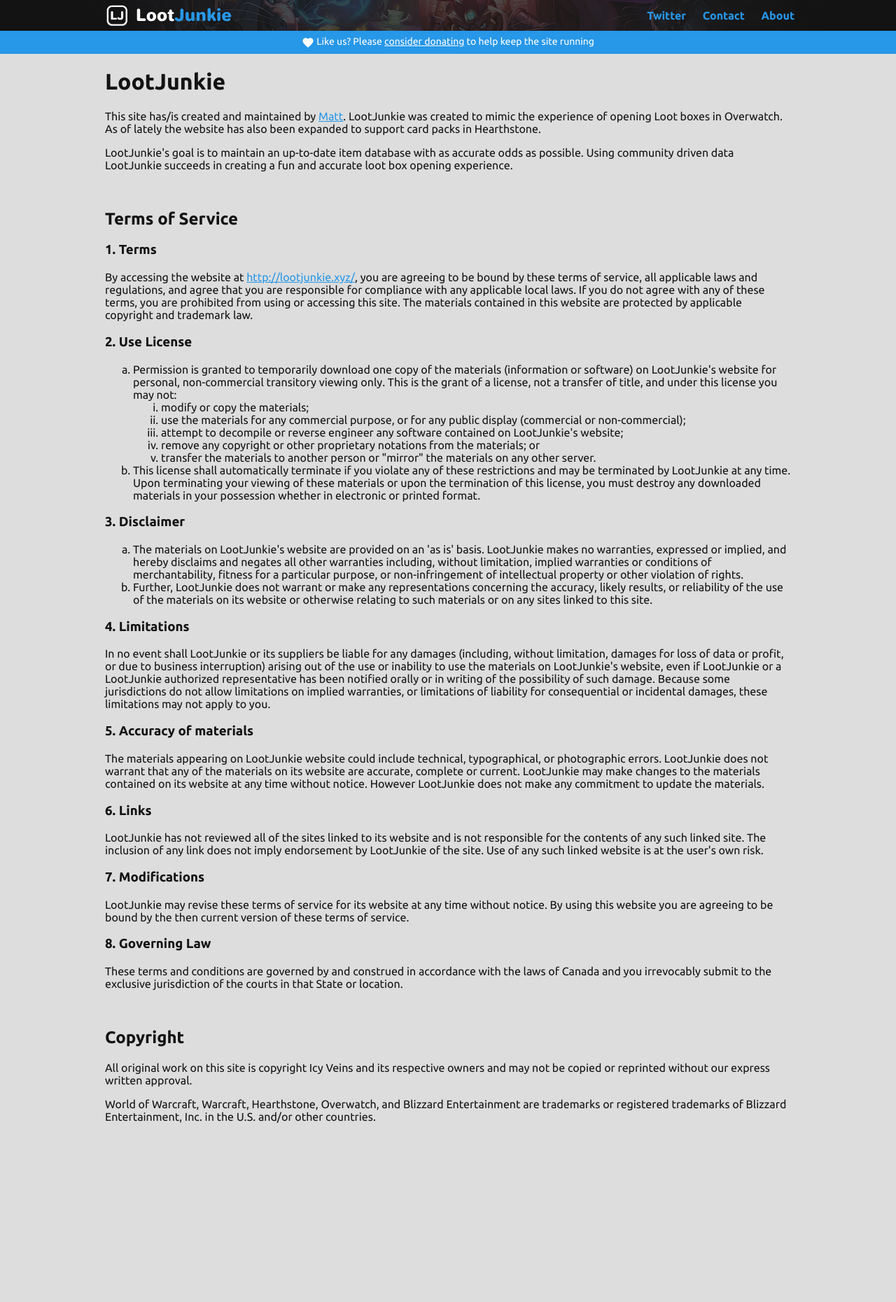
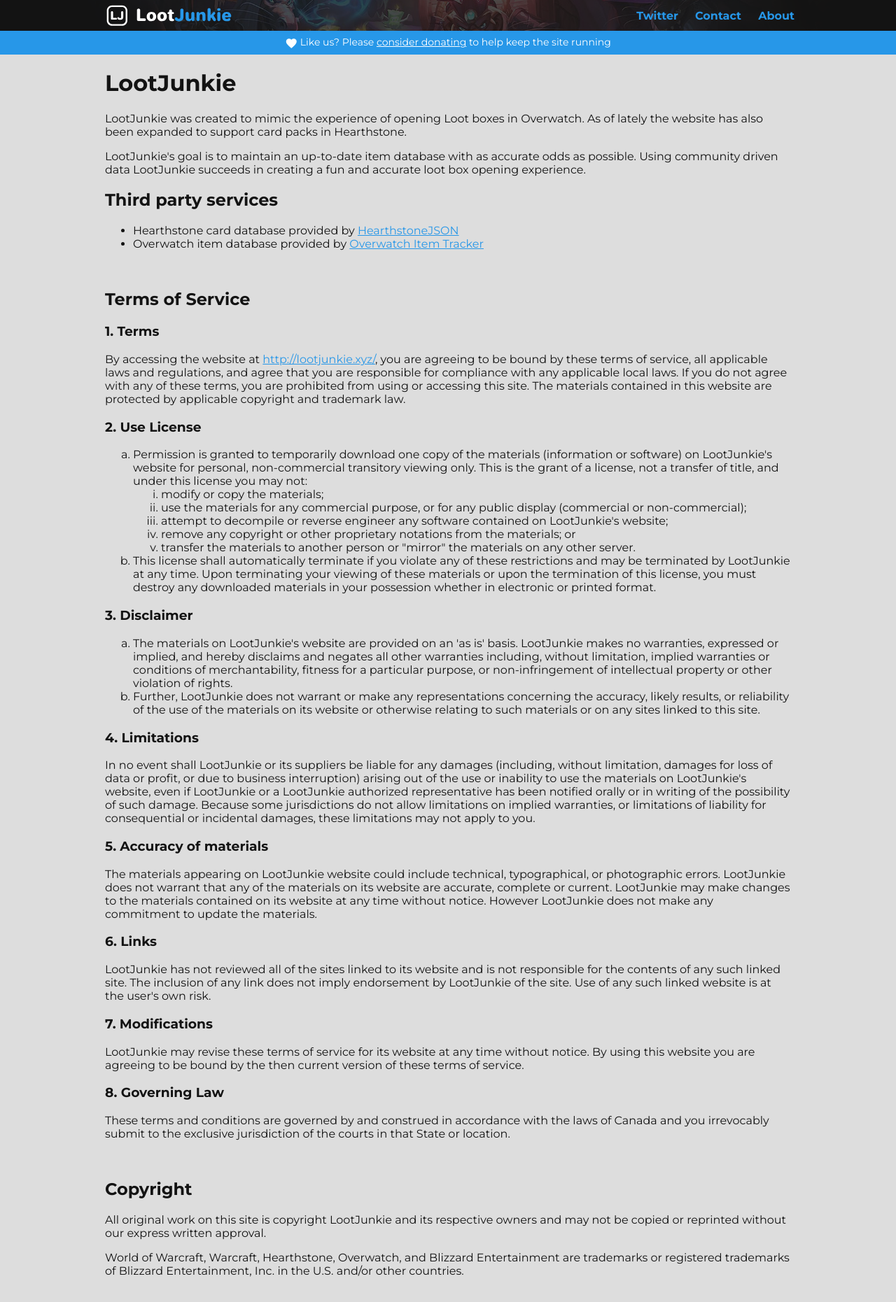
Before and after one commit to matoululu/LootJunkie, a Jekyll site: the page built from about.md, in a window 1280 px wide. Shown: the whole page at 70% size. Built offline with Jekyll 4.4.1, drawn with Linux system fonts in a browser that asks for light colours; nearby versions of some CDN libraries; before the commit the page ends 1639 px from its top, so only the background shows below that.

Commit message:
About fix and font fix

```diff
--- a/_includes/css/dev/style.scss
+++ b/_includes/css/dev/style.scss
@@ -2,7 +2,7 @@
   Variables
 ==============================================================================*/
 
-$font-stack: 'Ubuntu', sans-serif;
+$font-stack: 'Montserrat', sans-serif;
 $ow: #f99e1a;
 $hs: #2797e8;
 
--- a/_layouts/default.html
+++ b/_layouts/default.html
@@ -9,7 +9,7 @@
     <link rel="icon" type="image/png" href="{{ "images/favicon.png" | relative_url }}">
     <title>{{ page.title }}</title>
     <link href="{{ "css/main.css" | relative_url }}" rel="stylesheet">
-    <link href="https://fonts.googleapis.com/css?family=Ubuntu:300,400,500,700" rel="stylesheet">
+    <link href="https://fonts.googleapis.com/css?family=Montserrat:200,300,400,500,600,700" rel="stylesheet">
     <link href="https://fonts.googleapis.com/icon?family=Material+Icons" rel="stylesheet">
     <link rel="stylesheet" type="text/css" href="https://cdn.jsdelivr.net/npm/slick-carousel@1.8.1/slick/slick.css"/>
     <link rel="stylesheet" type="text/css" href="https://cdn.jsdelivr.net/npm/slick-carousel@1.8.1/slick/slick-theme.css"/>
--- a/about.md
+++ b/about.md
@@ -7,8 +7,13 @@
 
 <div class="legal">
   <h1>LootJunkie</h1>
-  <p>This site has/is created and maintained by <a href="https://twitter.com/omgmrm" target="_blank">Matt</a>. LootJunkie was created to mimic the experience of opening Loot boxes in Overwatch. As of lately the website has also been expanded to support card packs in Hearthstone.</p>
+  <p>LootJunkie was created to mimic the experience of opening Loot boxes in Overwatch. As of lately the website has also been expanded to support card packs in Hearthstone.</p>
   <p>LootJunkie's goal is to maintain an up-to-date item database with as accurate odds as possible. Using community driven data LootJunkie succeeds in creating a fun and accurate loot box opening experience.</p>
+  <h2>Third party services</h2>
+  <ul>
+    <li>Hearthstone card database provided by <a href="https://hearthstonejson.com/" target="_blank">HearthstoneJSON</a></li>
+    <li>Overwatch item database provided by <a href="https://github.com/Js41637/Overwatch-Item-Tracker" target="_blank">Overwatch Item Tracker</a></li>
+  </ul>
   <br>
   <h2>Terms of Service</h2>
   <h3>1. Terms</h3>
@@ -42,6 +47,6 @@
   <h3>8. Governing Law</h3>
   <p>These terms and conditions are governed by and construed in accordance with the laws of Canada and you irrevocably submit to the exclusive jurisdiction of the courts in that State or location.</p><br>
   <h2>Copyright</h2>
-  <p>All original work on this site is copyright Icy Veins and its respective owners and may not be copied or reprinted without our express written approval.</p>
+  <p>All original work on this site is copyright LootJunkie and its respective owners and may not be copied or reprinted without our express written approval.</p>
   <p>World of Warcraft, Warcraft, Hearthstone, Overwatch, and Blizzard Entertainment are trademarks or registered trademarks of Blizzard Entertainment, Inc. in the U.S. and/or other countries.</p><br>
 </div>
```
Also changed, not shown: _includes/css/style.css.
